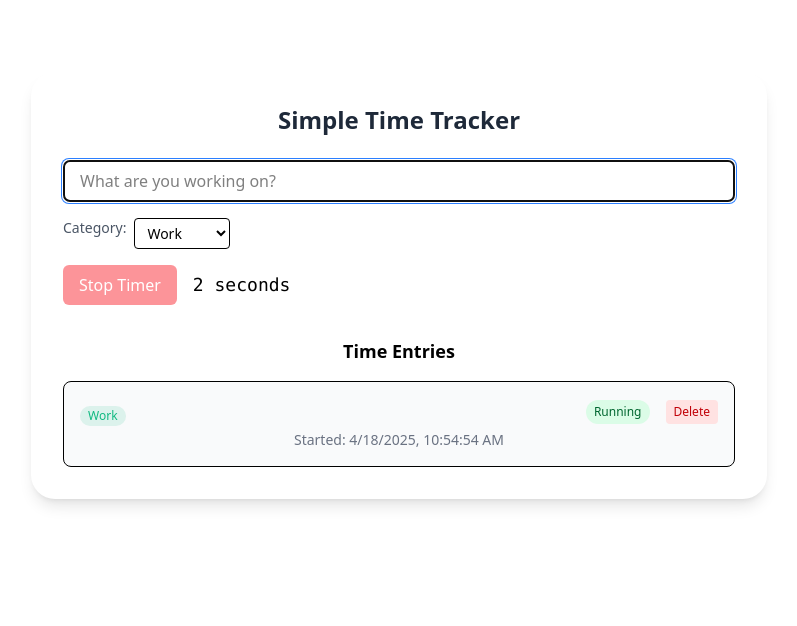
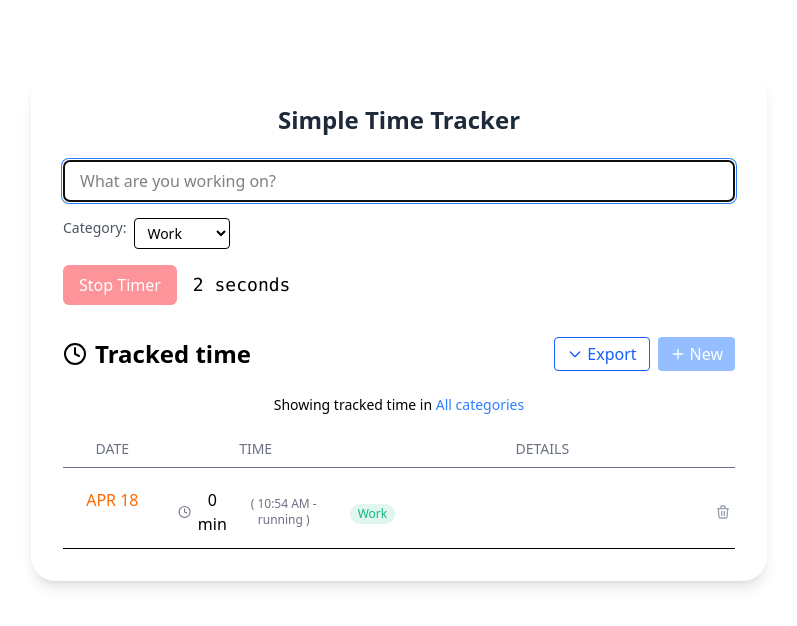
Before and after one commit to mauricedesaxe/time-tracker, a React app: page / in a window 1280 px wide. Both pictures are taken after a click on the button "Start Timer". Shown: the top 626 px of the page, without its empty margins (33-830 px from the left). Built offline with nearby package versions, Linux system fonts and the light colour scheme; the HTML template or start-up script is replaced by a standard one.

Commit message:
change aesthetics

```diff
--- a/src/components/TimeTracker.tsx
+++ b/src/components/TimeTracker.tsx
@@ -81,16 +81,6 @@ function formatDuration(
   // Join the parts with appropriate separator
   return short ? parts.join(" ") : parts.join(", ");
 }
-
-// Format date in readable format
-const formatDate = (timestamp: number): string => {
-  return new Date(timestamp).toLocaleString();
-};
-
-// Calculate duration in milliseconds
-const getDuration = (start: number, end: number): number => {
-  return end - start;
-};
 
 const TimeTracker = () => {
   // Initialize default categories and projects on first render
@@ -415,24 +405,123 @@ const TimeTracker = () => {
 
       {/* Time entries list */}
       <div className="mt-8">
-        <h2 className="text-lg font-semibold mb-4">Time Entries</h2>
+        <div className="flex items-center justify-between mb-6">
+          <div className="flex items-center space-x-2">
+            <div className="text-2xl flex items-center">
+              <svg
+                className="w-6 h-6 mr-2"
+                viewBox="0 0 24 24"
+                fill="none"
+                stroke="currentColor"
+              >
+                <circle cx="12" cy="12" r="10" strokeWidth="2" />
+                <path d="M12 6v6l4 2" strokeWidth="2" strokeLinecap="round" />
+              </svg>
+              <span className="font-semibold">Tracked time</span>
+            </div>
+          </div>
+          <div className="flex space-x-2">
+            <button className="flex items-center px-3 py-1 border rounded text-blue-600 hover:bg-blue-50">
+              <svg
+                className="w-4 h-4 mr-1"
+                viewBox="0 0 24 24"
+                fill="none"
+                stroke="currentColor"
+              >
+                <path
+                  d="M19 9l-7 7-7-7"
+                  strokeWidth="2"
+                  strokeLinecap="round"
+                  strokeLinejoin="round"
+                />
+              </svg>
+              Export
+            </button>
+            <button
+              onClick={startTimer}
+              disabled={!!currentEntry}
+              className="flex items-center px-3 py-1 bg-blue-500 text-white rounded hover:bg-blue-600 disabled:opacity-50"
+            >
+              <svg
+                className="w-4 h-4 mr-1"
+                viewBox="0 0 24 24"
+                fill="none"
+                stroke="currentColor"
+              >
+                <path
+                  d="M12 5v14M5 12h14"
+                  strokeWidth="2"
+                  strokeLinecap="round"
+                />
+              </svg>
+              New
+            </button>
+          </div>
+        </div>
+
+        <div className="text-sm mb-4">
+          Showing tracked time in{" "}
+          <a href="#" className="text-blue-500 hover:underline">
+            All categories
+          </a>
+        </div>
 
         {sortedEntries.length === 0 ? (
           <p className="text-gray-500">
             No time entries yet. Start your first timer!
           </p>
         ) : (
-          <div className="space-y-3">
+          <>
+            <div className="grid grid-cols-12 gap-4 py-2 border-b text-gray-500 font-medium text-sm">
+              <div className="col-span-2">DATE</div>
+              <div className="col-span-3">TIME</div>
+              <div className="col-span-7">DETAILS</div>
+            </div>
+
+            <div className="space-y-1 mt-2">
               {sortedEntries.map((entry) => {
-              const { id, description, startTime, endTime, categoryId } = entry;
+                const { id, description, startTime, endTime, categoryId } =
+                  entry;
                 const isRunning = !endTime;
                 const isCurrentEntry = id === currentEntry;
                 const isEditing = id === editingEntry;
 
-              return (
+                // Format date as APR 18
+                const date = new Date(startTime);
+                const monthAbbr = date
+                  .toLocaleString("en", { month: "short" })
+                  .toUpperCase();
+                const day = date.getDate();
+
+                // Format time as 4:33pm - 4:39pm
+                const startTimeStr = new Date(startTime).toLocaleTimeString(
+                  "en-US",
+                  {
+                    hour: "numeric",
+                    minute: "2-digit",
+                    hour12: true,
+                  }
+                );
+
+                const endTimeStr = endTime
+                  ? new Date(endTime).toLocaleTimeString("en-US", {
+                      hour: "numeric",
+                      minute: "2-digit",
+                      hour12: true,
+                    })
+                  : "";
+
+                const timeDisplay = isRunning
+                  ? `${startTimeStr} - running`
+                  : `${startTimeStr} - ${endTimeStr}`;
+
+                const durationMinutes = isRunning
+                  ? Math.round((Date.now() - startTime) / 60000)
+                  : Math.round((endTime! - startTime) / 60000);
+
+                return isEditing ? (
                   <div key={id} className="p-4 border rounded-lg bg-gray-50">
-                  {isEditing ? (
-                    // Edit form
+                    {/* Edit form stays the same */}
                     <div className="space-y-3">
                       <input
                         type="text"
@@ -494,65 +583,110 @@ const TimeTracker = () => {
                         </button>
                       </div>
                     </div>
+                  </div>
                 ) : (
-                    // Normal view
-                    <>
-                      <div className="flex justify-between">
-                        <div>
-                          <h3 className="font-medium">{description}</h3>
-                          <div className="mt-1">
-                            {getCategoryLabel(categoryId)}
+                  <div
+                    key={id}
+                    className="grid grid-cols-12 gap-4 py-3 border-b hover:bg-gray-50"
+                  >
+                    <div className="col-span-2 text-orange-500 font-medium">
+                      {monthAbbr} {day}
                     </div>
+                    <div className="col-span-3 flex items-center">
+                      <svg
+                        className="w-4 h-4 mr-1 text-gray-500"
+                        viewBox="0 0 24 24"
+                        fill="none"
+                        stroke="currentColor"
+                      >
+                        <circle cx="12" cy="12" r="10" strokeWidth="2" />
+                        <path
+                          d="M12 6v6l4 2"
+                          strokeWidth="2"
+                          strokeLinecap="round"
+                        />
+                      </svg>
+                      <span className="font-medium">{durationMinutes} min</span>
+                      <span className="text-xs text-gray-500 ml-1">
+                        ( {timeDisplay} )
+                      </span>
                     </div>
-                        <div className="flex items-center space-x-2">
-                          {isRunning ? (
-                            <span className="inline-flex items-center px-2 py-1 rounded-full text-xs font-medium bg-green-100 text-green-800">
-                              Running
-                            </span>
-                          ) : (
-                            <span className="text-gray-500">
-                              {formatDuration(getDuration(startTime, endTime!))}
-                            </span>
-                          )}
-
+                    <div className="col-span-6 flex items-center">
+                      <div className="mr-2">{getCategoryLabel(categoryId)}</div>
+                      <span className="font-medium">{description}</span>
+                    </div>
+                    <div className="col-span-1 flex justify-end items-center space-x-1">
                       {isRunning && !isCurrentEntry && (
                         <button
                           onClick={() => resumeTimer(id)}
-                              className="ml-2 px-2 py-1 text-xs bg-blue-500 text-white rounded hover:bg-blue-600"
+                          className="p-1 text-blue-500 hover:bg-blue-100 rounded"
+                          title="Resume"
                         >
-                              Resume
+                          <svg
+                            className="w-4 h-4"
+                            viewBox="0 0 24 24"
+                            fill="none"
+                            stroke="currentColor"
+                          >
+                            <path
+                              d="M14.752 11.168l-3.197-2.132A1 1 0 0010 9.87v4.263a1 1 0 001.555.832l3.197-2.132a1 1 0 000-1.664z"
+                              fill="currentColor"
+                            />
+                            <path
+                              d="M21 12a9 9 0 11-18 0 9 9 0 0118 0z"
+                              strokeWidth="2"
+                            />
+                          </svg>
                         </button>
                       )}
 
                       {!isRunning && (
                         <button
                           onClick={() => startEditingEntry(entry)}
-                              className="ml-2 px-2 py-1 text-xs bg-gray-200 text-gray-700 rounded hover:bg-gray-300"
+                          className="p-1 text-gray-400 hover:text-gray-600 hover:bg-gray-100 rounded"
+                          title="Edit"
                         >
-                              Edit
+                          <svg
+                            className="w-4 h-4"
+                            viewBox="0 0 24 24"
+                            fill="none"
+                            stroke="currentColor"
+                          >
+                            <path
+                              d="M15.232 5.232l3.536 3.536m-2.036-5.036a2.5 2.5 0 113.536 3.536L6.5 21.036H3v-3.572L16.732 3.732z"
+                              strokeWidth="2"
+                              strokeLinecap="round"
+                              strokeLinejoin="round"
+                            />
+                          </svg>
                         </button>
                       )}
 
                       <button
                         onClick={() => handleDeleteEntry(id)}
-                            className="ml-2 px-2 py-1 text-xs bg-red-100 text-red-700 rounded hover:bg-red-200"
-                            aria-label="Delete entry"
-                            title="Delete entry"
+                        className="p-1 text-gray-400 hover:text-red-500 hover:bg-red-50 rounded"
+                        title="Delete"
                       >
-                            Delete
+                        <svg
+                          className="w-4 h-4"
+                          viewBox="0 0 24 24"
+                          fill="none"
+                          stroke="currentColor"
+                        >
+                          <path
+                            d="M19 7l-.867 12.142A2 2 0 0116.138 21H7.862a2 2 0 01-1.995-1.858L5 7m5 4v6m4-6v6m1-10V4a1 1 0 00-1-1h-4a1 1 0 00-1 1v3M4 7h16"
+                            strokeWidth="2"
+                            strokeLinecap="round"
+                            strokeLinejoin="round"
+                          />
+                        </svg>
                       </button>
                     </div>
-                      </div>
-                      <div className="mt-1 text-sm text-gray-500">
-                        Started: {formatDate(startTime)}
-                        {endTime && ` • Ended: ${formatDate(endTime)}`}
-                      </div>
-                    </>
-                  )}
                   </div>
                 );
               })}
             </div>
+          </>
         )}
       </div>
     </div>
```
Lines whose indentation alone changed are shown as unchanged.
